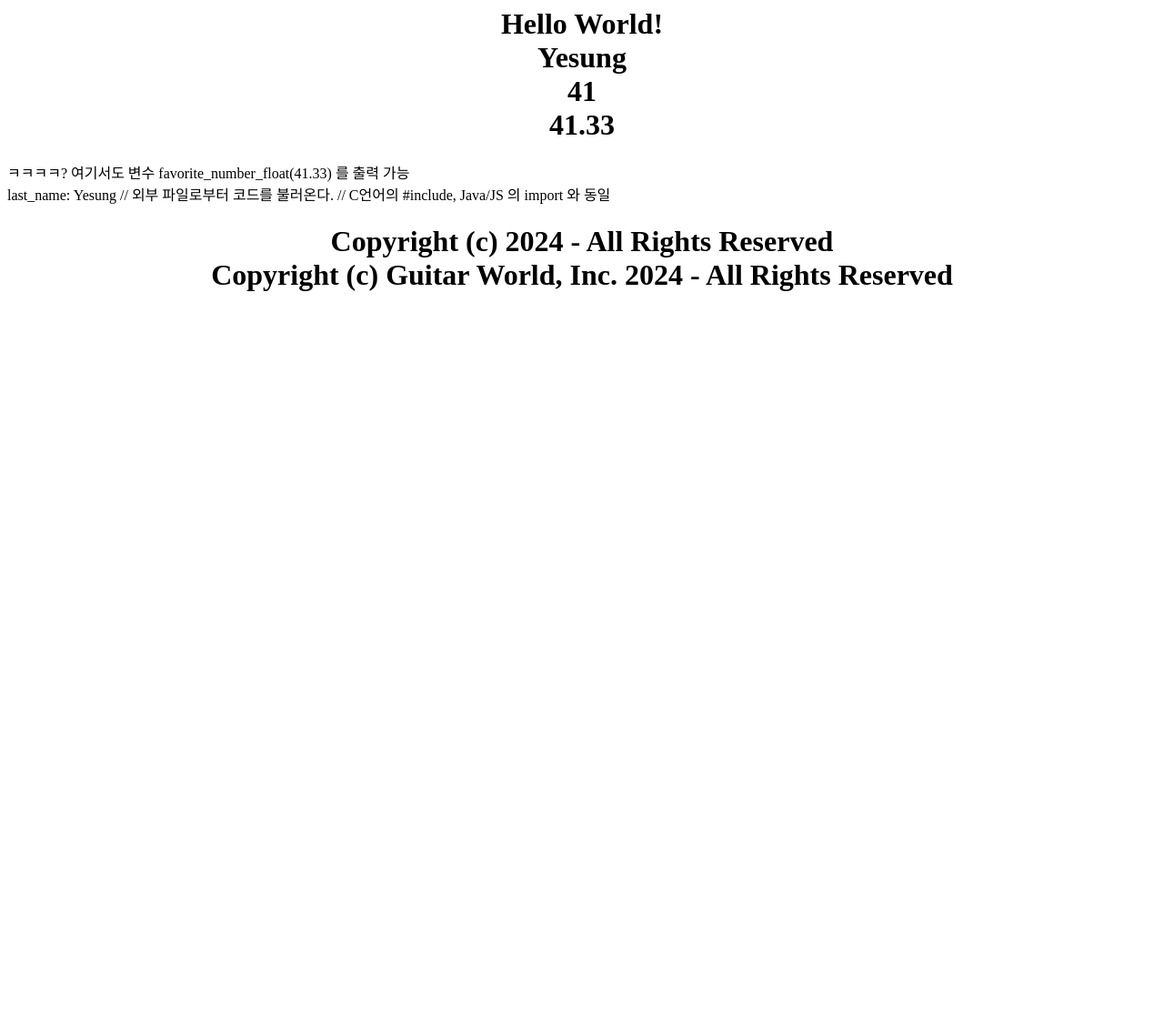
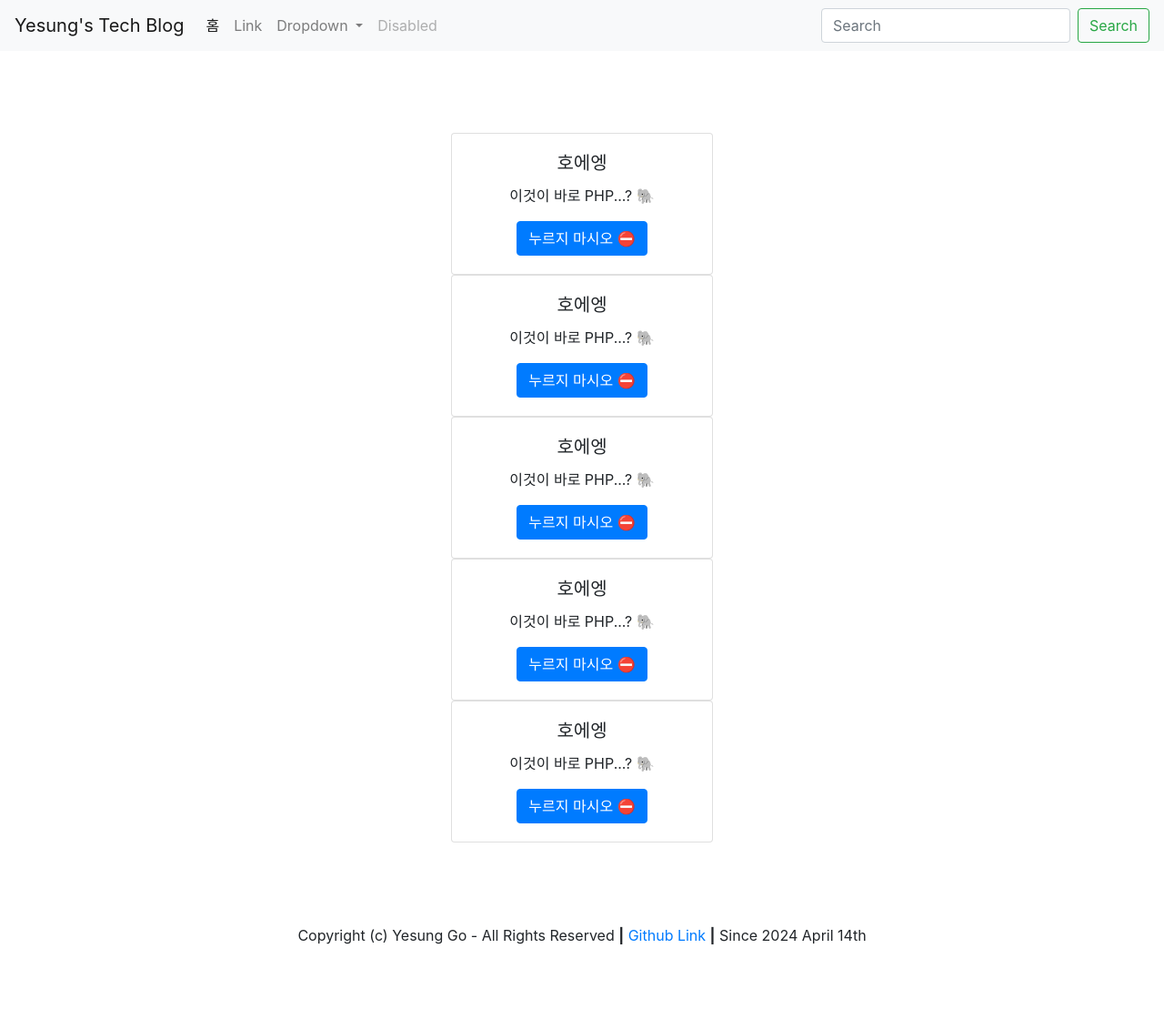
Before and after one commit to Dev-Yesung/essential-pl-studies, a PHP site: page / in a window 1280 px wide. Shown: the whole page at 91% size. Before the commit the page ends 320 px from the top, so only its background shows below. Run offline with PHP 8.4, Linux system fonts and the light colour scheme; some libraries are stand-ins or nearby versions.

Commit message:
가성비 php 기초 학습 완료

```diff
--- a/playground/index.php
+++ b/playground/index.php
@@ -1,46 +1,37 @@
-<?php
-include("include-function.php");
-?>
+<?php include("src/global.php") ?>
 
-<html>
-<h1>
-    <div style="text-align: center;">
-        <?php
-        // 주석은 보통 언어와 똑같습니다.
-        // html 안쪽에 코드가 들어갈 수 있습니다.
-        // 반대로 php 코드 안에 html이 들어갈 수도 있습니다.
-        echo "Hello World!<br>";
-        $first_name = "Yesung";
-        $favorite_number = 41;
-        $favorite_number_float = 41.33;
-        $last_name = $first_name;
+<html lang="ko">
+<head>
+    <meta charset="utf-8">
+    <meta name="viewport" content="width=device-width, initial-scale=1">
 
-        echo $first_name;
-        echo "<br>";
-        echo $favorite_number;
-        echo "<br>";
-        echo $favorite_number_float;
-        echo "<br>";
+    <!-- Bootstrap CSS -->
+    <link rel="stylesheet" href="https://cdn.jsdelivr.net/npm/bootstrap@4.0.0/dist/css/bootstrap.min.css"
+          integrity="sha384-Gn5384xqQ1aoWXA+058RXPxPg6fy4IWvTNh0E263XmFcJlSAwiGgFAW/dAiS6JXm" crossorigin="anonymous">
+    <!-- jquery dependency -->
+    <script src="https://code.jquery.com/jquery-3.2.1.slim.min.js"
+            integrity="sha384-KJ3o2DKtIkvYIK3UENzmM7KCkRr/rE9/Qpg6aAZGJwFDMVNA/GpGFF93hXpG5KkN"
+            crossorigin="anonymous"></script>
+    <!-- Bootstrap Popper -->
+    <script src="https://cdn.jsdelivr.net/npm/popper.js@1.12.9/dist/umd/popper.min.js"
+            integrity="sha384-ApNbgh9B+Y1QKtv3Rn7W3mgPxhU9K/ScQsAP7hUibX39j7fakFPskvXusvfa0b4Q"
+            crossorigin="anonymous" defer></script>
+    <!-- Bootstrap JS -->
+    <script src="https://cdn.jsdelivr.net/npm/bootstrap@4.0.0/dist/js/bootstrap.min.js"
+            integrity="sha384-JZR6Spejh4U02d8jOt6vLEHfe/JQGiRRSQQxSfFWpi1MquVdAyjUar5+76PVCmYl"
+            crossorigin="anonymous" defer></script>
 
-        ?>
-    </div>
-</h1>
-<?php
-echo "ㅋㅋㅋㅋ? 여기서도 변수 favorite_number_float($favorite_number_float) 를 출력 가능";
-echo "<br>";
-echo "last_name: $last_name";
-?>
-
-// 외부 파일로부터 코드를 불러온다.
-// C언어의 #include, Java/JS 의 import 와 동일
-<h1>
-    <center>
-        <?php
-        // Include Function
-        echo "Copyright (c) " . date("Y") . " - All Rights Reserved";
-        echo "<br>";
-        echo "Copyright (c) " . $company_name . " " . date("Y") . " - All Rights Reserved";
-        ?>
-    </center>
-</h1>
+    <title><?php echo $title; ?></title>
+</head>
+<body style="height: 70rem">
+<header>
+    <?php include("src/navbar.php") ?>
+</header>
+<main style="height: 60rem; text-align: center; align-content: center">
+    <?php include("src/card.php"); ?>
+</main>
+<footer>
+    <?php include("src/footer.php") ?>
+</footer>
+</body>
 </html>
--- /dev/null
+++ b/playground/src/card.php
@@ -0,0 +1,13 @@
+<?php
+for ($i = 0; $i < 5; $i++) {
+    echo '
+    <div class="card" style="width: 18rem; margin: auto">
+        <div class="card-body">
+            <h5 class="card-title">호에엥</h5>
+            <p class="card-text">이것이 바로 PHP...? 🐘</p>
+            <a href="' . $home . '" class="btn btn-primary">누르지 마시오 ⛔️ </a>
+        </div>
+    </div>
+    ';
+}
+?>
--- /dev/null
+++ b/playground/src/footer.php
@@ -0,0 +1,17 @@
+<div style="text-align: center">
+    <span>
+        Copyright (c) Yesung Go - All Rights Reserved
+    </span>
+    <span>
+        <strong>|</strong>
+    </span>
+    <span>
+        <a href="https://github.com/Dev-Yesung">Github Link</a>
+    </span>
+    <span>
+        <strong>|</strong>
+    </span>
+    <span>
+        Since 2024 April 14th
+    </span>
+</div>
--- /dev/null
+++ b/playground/src/global.php
@@ -0,0 +1,5 @@
+<?php
+$title = "🛠️Yesung's Tech Blog️";
+$blog_name = "Yesung's Tech Blog";
+$home = "http://localhost/index.php";
+?>
--- /dev/null
+++ b/playground/src/navbar.php
@@ -0,0 +1,37 @@
+<nav class="navbar navbar-expand-lg navbar-light bg-light">
+    <a class="navbar-brand" href="#"><?php echo $blog_name; ?></a>
+    <button class="navbar-toggler" type="button" data-toggle="collapse" data-target="#navbarSupportedContent"
+            aria-controls="navbarSupportedContent" aria-expanded="false" aria-label="Toggle navigation">
+        <span class="navbar-toggler-icon"></span>
+    </button>
+
+    <div class="collapse navbar-collapse" id="navbarSupportedContent">
+        <ul class="navbar-nav mr-auto">
+            <li class="nav-item active">
+                <a class="nav-link" href="<?php $home?>">홈 <span class="sr-only">(current)</span></a>
+            </li>
+            <li class="nav-item">
+                <a class="nav-link" href="#">Link</a>
+            </li>
+            <li class="nav-item dropdown">
+                <a class="nav-link dropdown-toggle" href="#" id="navbarDropdown" role="button" data-toggle="dropdown"
+                   aria-haspopup="true" aria-expanded="false">
+                    Dropdown
+                </a>
+                <div class="dropdown-menu" aria-labelledby="navbarDropdown">
+                    <a class="dropdown-item" href="#">Action</a>
+                    <a class="dropdown-item" href="#">Another action</a>
+                    <div class="dropdown-divider"></div>
+                    <a class="dropdown-item" href="#">Something else here</a>
+                </div>
+            </li>
+            <li class="nav-item">
+                <a class="nav-link disabled" href="#">Disabled</a>
+            </li>
+        </ul>
+        <form class="form-inline my-2 my-lg-0">
+            <input class="form-control mr-sm-2" type="search" placeholder="Search" aria-label="Search">
+            <button class="btn btn-outline-success my-2 my-sm-0" type="submit">Search</button>
+        </form>
+    </div>
+</nav>
```
Also changed, not shown: playground/index-before.php (added, +46 -0 lines).
